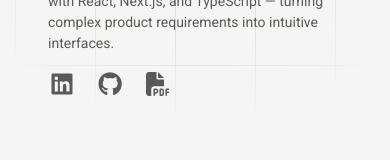
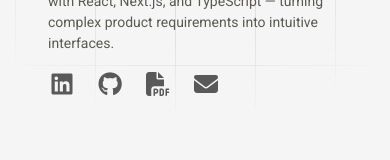
Before and after one commit to jeddelich/next-portfolio, a Next.js app: page / in a window 390 px wide. Shown: the part 444-604 px from the top of the page. Built offline with nearby package versions, Linux system fonts and the light colour scheme.

Commit message:
fix: navbar responsiveness and feat: add mail social link

```diff
--- a/app/globals.css
+++ b/app/globals.css
@@ -13,6 +13,7 @@
 
 html {
   scroll-behavior: smooth;
+  overflow-x: hidden;
 }
 
 @media (prefers-reduced-motion: reduce) {
--- a/app/page.module.css
+++ b/app/page.module.css
@@ -83,6 +83,8 @@
   place-items: center;
   color: rgba(36, 36, 36, 0.75);
   border-radius: 8px;
+  border: none;
+  background: none;
   font-size: 24px;
   transition: color 0.2s ease, transform 0.2s ease;
 }
--- a/app/page.tsx
+++ b/app/page.tsx
@@ -1,4 +1,5 @@
 import LandingClientShell from "@/components/ui/LandingClientShell";
+import MailButton from "@/components/ui/MailButton";
 import ModalBackgroundShell from "@/components/ui/ModalBackgroundShell";
 import Projects from "@/components/projects/Projects";
 import techStack from "@/data/techStack";
@@ -41,6 +42,7 @@ export default function Home() {
             >
               <i className="fa-solid fa-file-pdf"></i>
             </a>
+            <MailButton />
           </div>
         </header>
       </LandingClientShell>
--- a/components/layout/Navbar.module.css
+++ b/components/layout/Navbar.module.css
@@ -215,14 +215,8 @@
   color: white;
 }
 
-@media (max-width: 480px) {
-  .navLink:first-child {
+@media (max-width: 768px) {
+  .navLink {
     display: none;
   }
 }
-
-@media (max-width: 400px) {
-  .navLink:nth-of-type(3) {
-    display: none;
-  }
-}
--- a/components/projects/Projects.module.css
+++ b/components/projects/Projects.module.css
@@ -1,7 +1,7 @@
 .projects {
   z-index: 2;
   position: relative;
-  scroll-margin-top: 32px;
+  scroll-margin-top: -80px;
 }
 
 .project__list {
--- /dev/null
+++ b/components/ui/MailButton.tsx
@@ -0,0 +1,20 @@
+"use client";
+
+import { useModal } from "@/contexts/ModalContext";
+import styles from "@/app/page.module.css";
+
+function MailButton() {
+  const { openModal } = useModal();
+
+  return (
+    <button
+      className={`${styles.socialLink} click`}
+      onClick={openModal}
+      aria-label="Open contact form"
+    >
+      <i className="fa-solid fa-envelope"></i>
+    </button>
+  );
+}
+
+export default MailButton;
```
